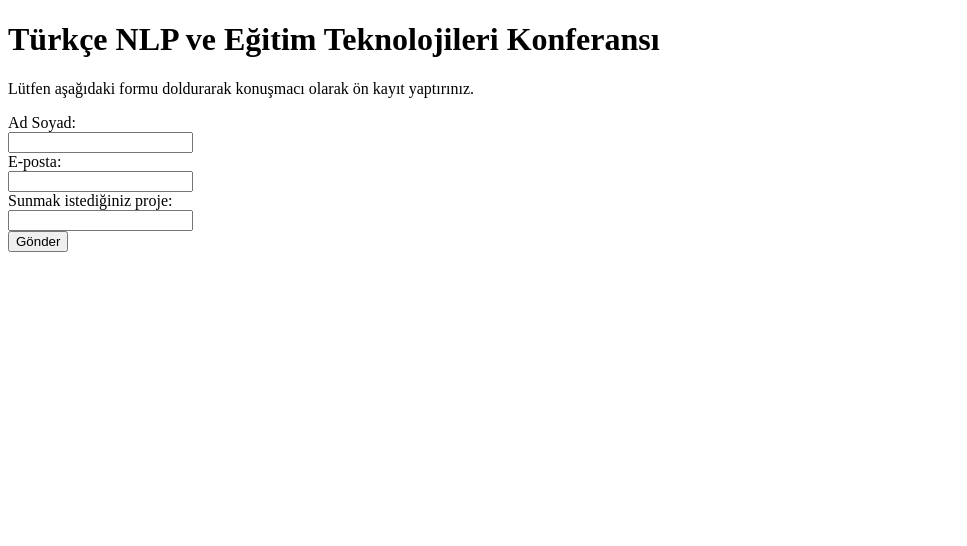
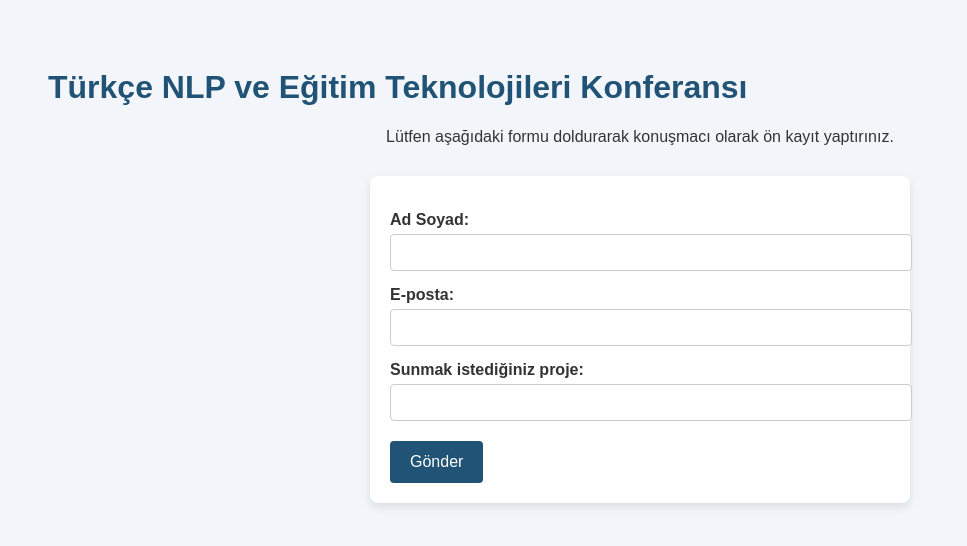
Before and after one commit to KadirYurekturk/nlp-edu-ai, a plain HTML site: page register.html in a window 1280 px wide. Shown: the whole page, without its empty margins (0-967 px from the left). Drawn offline with Linux system fonts and the light colour scheme.

Commit message:
Enhance registration form styling and add required fields for user input

```diff
--- a/register.html
+++ b/register.html
@@ -3,20 +3,77 @@
 <head>
   <meta charset="UTF-8">
   <title>Konferans Ön Kayıt</title>
+  <style>
+    body {
+      font-family: Arial, sans-serif;
+      background-color: #f2f6fa;
+      padding: 40px;
+      color: #333;
+    }
+
+    h1 {
+      color: #205375;
+    }
+
+    form {
+      background-color: #fff;
+      padding: 20px;
+      border-radius: 8px;
+      max-width: 500px;
+      margin: auto;
+      box-shadow: 0 4px 8px rgba(0,0,0,0.1);
+    }
+
+    label {
+      display: block;
+      margin-top: 15px;
+      font-weight: bold;
+    }
+
+    input[type="text"],
+    input[type="email"] {
+      width: 100%;
+      padding: 10px;
+      margin-top: 5px;
+      border: 1px solid #ccc;
+      border-radius: 4px;
+    }
+
+    input[type="submit"] {
+      background-color: #205375;
+      color: white;
+      border: none;
+      padding: 12px 20px;
+      margin-top: 20px;
+      border-radius: 4px;
+      cursor: pointer;
+      font-size: 16px;
+    }
+
+    input[type="submit"]:hover {
+      background-color: #163f5a;
+    }
+
+    p {
+      text-align: center;
+      max-width: 600px;
+      margin: 0 auto 30px;
+    }
+  </style>
 </head>
 <body>
   <h1>Türkçe NLP ve Eğitim Teknolojileri Konferansı</h1>
   <p>Lütfen aşağıdaki formu doldurarak konuşmacı olarak ön kayıt yaptırınız.</p>
 
   <form action="https://formspree.io/f/xaypyrly" method="POST">
-    <label for="name">Ad Soyad:</label><br>
-    <input type="text" id="name" name="name"><br>
+    <label for="name">Ad Soyad:</label>
+    <input type="text" id="name" name="name" required autocomplete="name">
 
-    <label for="email">E-posta:</label><br>
-    <input type="email" id="email" name="_replyto"><br>
+    <label for="email">E-posta:</label>
+    <input type="email" id="email" name="email" required autocomplete="email">
 
-    <label for="project">Sunmak istediğiniz proje:</label><br>
-    <input type="text" id="project" name="project"><br>
+    <label for="project">Sunmak istediğiniz proje:</label>
+    <input type="text" id="project" name="project" required>
 
     <input type="submit" value="Gönder">
   </form>
```
